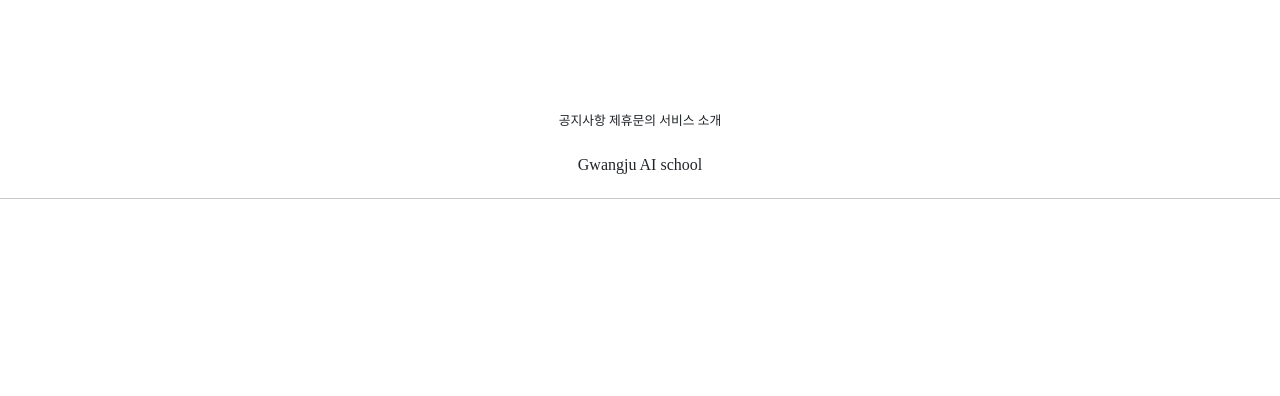
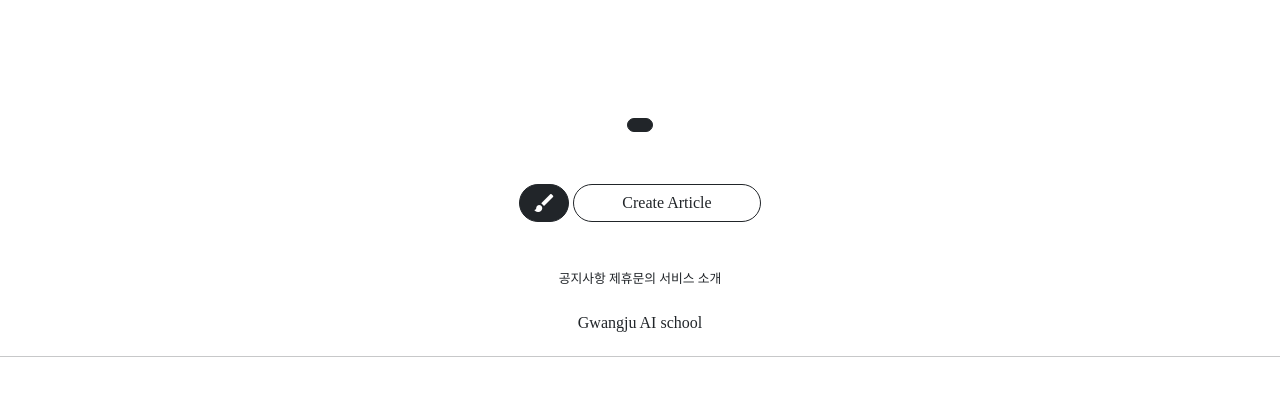
Before and after one commit to glory-ju/julyfifth, a Django app: template projectapp/templates/projectapp/detail.html in a window 1280 px wide. Shown: the part 297-693 px from the top of the page. Run offline with Django 3.2, Linux system fonts and the light colour scheme; the template is opened without the code that fills it, so the values that code supplies are empty; parts of the project's set-up code (start-up, migrations or seed data) failed here and were passed over; some libraries are stand-ins or nearby versions; some web fonts are replaced.

Commit message:
0819/ Web Application 2nd commit

```diff
--- a/projectapp/templates/projectapp/detail.html
+++ b/projectapp/templates/projectapp/detail.html
@@ -14,6 +14,10 @@
         </div>
     </div>
 
+    <div>
+        {% include 'snippets/list_fragment.html' with article_list=object_list %}
+    </div>
+
 
 
 {% endblock %}
--- /dev/null
+++ b/templates/snippets/list_fragment.html
@@ -0,0 +1,59 @@
+
+{% load static %}
+
+    <style>
+        .container {
+            padding: 0;
+            margin: 0 auto;
+        }
+
+        .container div {
+          width: 45%;
+            max-width: 250px;
+            box-shadow: 0 0 .5rem grey;
+          background-color: antiquewhite;
+          display: flex;
+          justify-content: center;
+          align-items: center;
+          border-radius: 1rem;
+            flex-direction: column;
+        }
+
+        .container img {
+            width: 100%;
+            border-radius: 1rem;
+        }
+
+    </style>
+
+
+    <div class="container my-4">
+
+        {% for article in article_list %}
+
+            <div>
+                <a href="{% url 'articleapp:detail' pk=article.pk %}">
+                    <img src="{{ article.image.url }}"
+                         alt="">
+                </a>
+            <span>{{ article.title }}</span>
+            </div>
+
+        {% endfor %}
+
+    </div>
+
+    <script src="{% static 'js/magicgrid.js' %}"></script>
+
+    {% include 'snippets/pagination.html' %}
+
+    <div class="text-center my-5">
+        <a href="{% url 'articleapp:create' %}"
+           class="btn btn-dark rounded-pill material-icons">
+            brush
+        </a>
+        <a href="{% url 'articleapp:create' %}"
+           class="btn btn-outline-dark rounded-pill px-5">
+            Create Article
+        </a>
+    </div>
```
Also changed, not shown: projectapp/views.py (+10 -1 lines).
